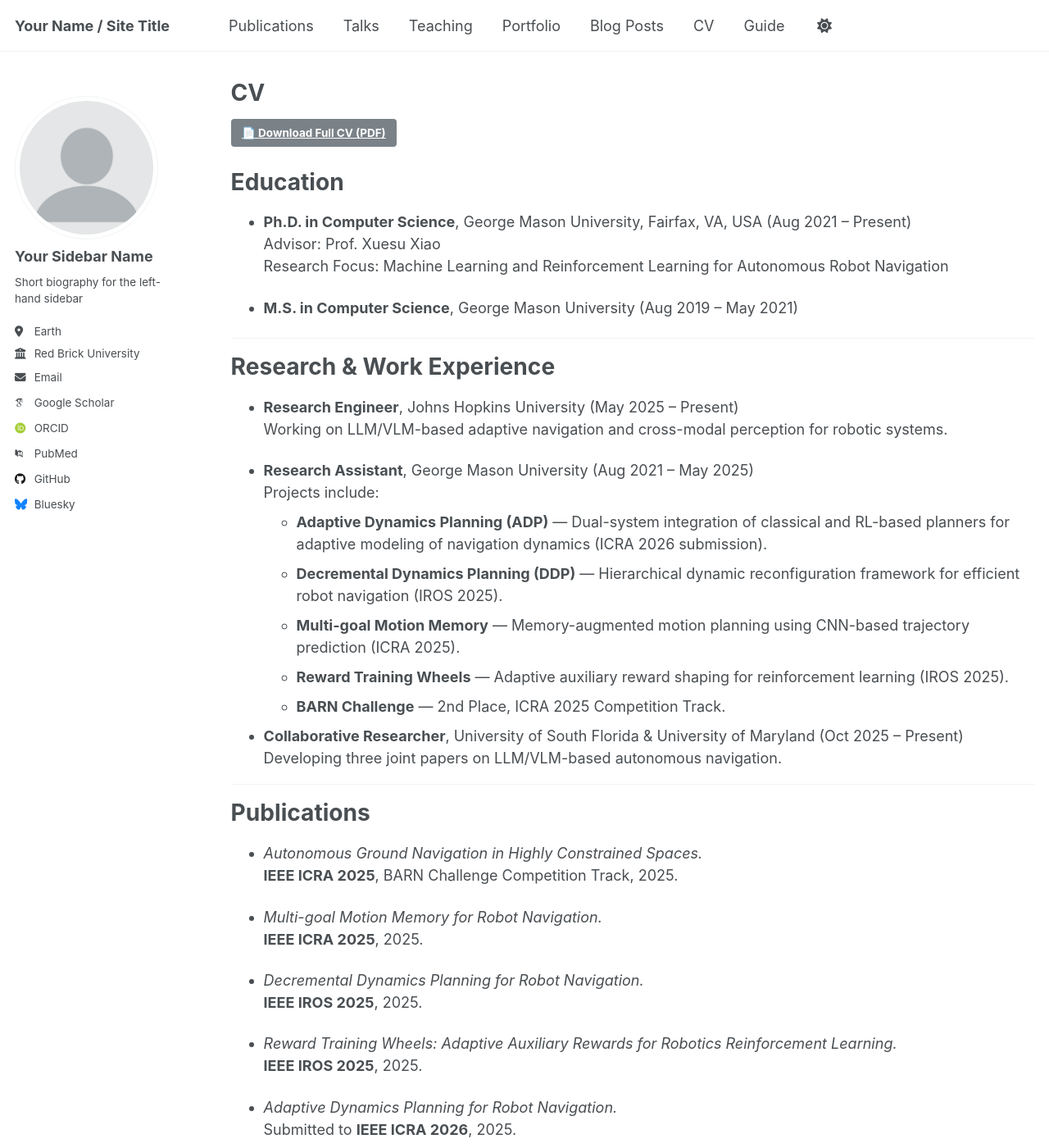
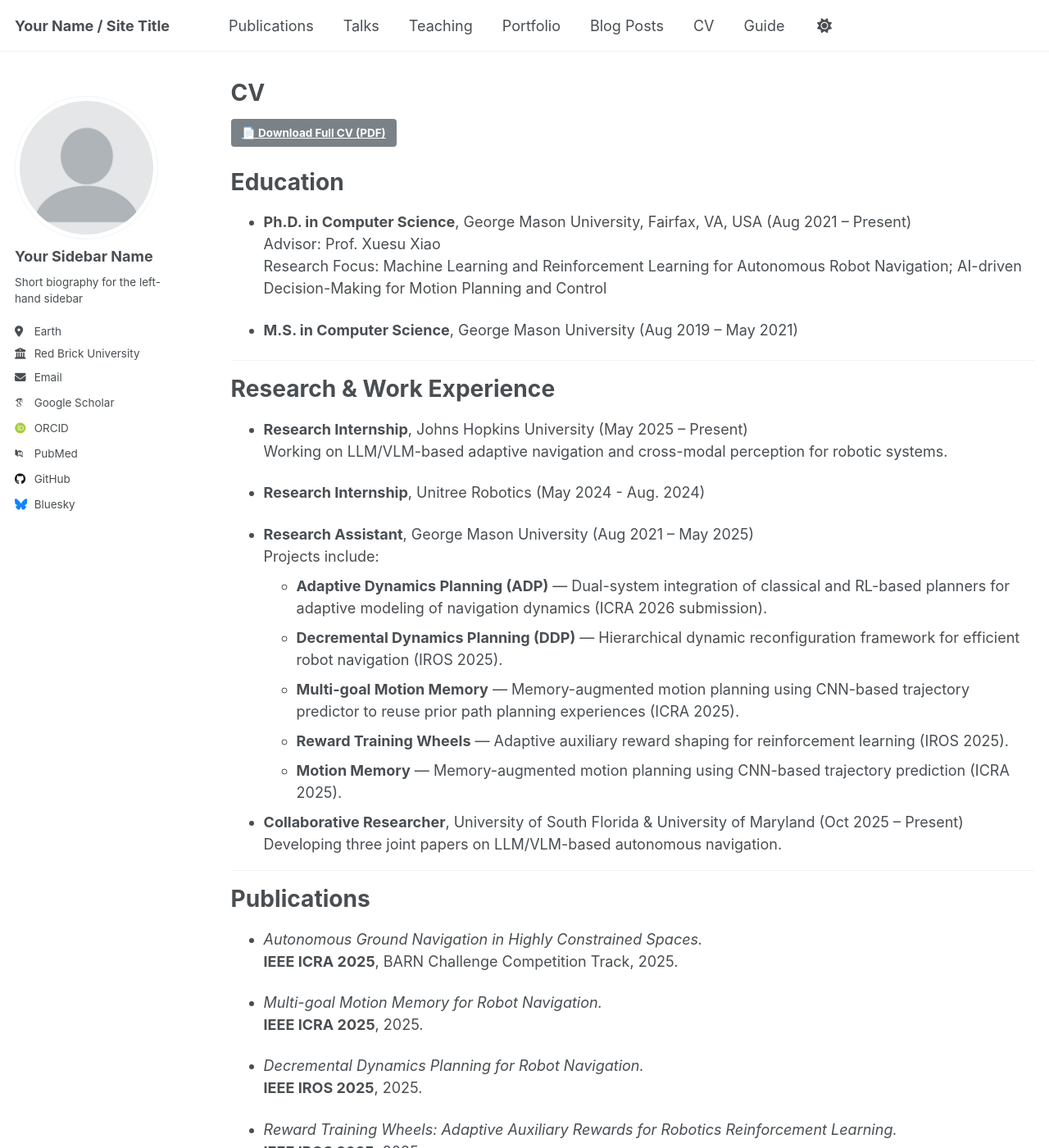
Before and after one commit to yuanjielu-64/yuanjielu-64.github.io, a Jekyll site: the page built from _pages/cv.md, in a window 1280 px wide and 1400 px high. Shown: the whole window at 82% size. Built offline with Jekyll 4.4.1, drawn with Linux system fonts in a browser that asks for light colours; some web fonts are replaced; a script that is not in the unit is left out.

Commit message:
Update cv.md

```diff
--- a/_pages/cv.md
+++ b/_pages/cv.md
@@ -14,7 +14,7 @@ redirect_from:
 # Education
 - **Ph.D. in Computer Science**, George Mason University, Fairfax, VA, USA (Aug 2021 – Present)
   Advisor: Prof. Xuesu Xiao
-  Research Focus: Machine Learning and Reinforcement Learning for Autonomous Robot Navigation
+  Research Focus: Machine Learning and Reinforcement Learning for Autonomous Robot Navigation; AI-driven Decision-Making for Motion Planning and Control
 
 - **M.S. in Computer Science**, George Mason University (Aug 2019 – May 2021)
 
@@ -22,16 +22,19 @@ redirect_from:
 
 # Research & Work Experience
 
-- **Research Engineer**, Johns Hopkins University (May 2025 – Present)
+- **Research Internship**, Johns Hopkins University (May 2025 – Present)
   Working on LLM/VLM-based adaptive navigation and cross-modal perception for robotic systems.
+
+- **Research Internship**, Unitree Robotics (May 2024 - Aug. 2024)
+
 
 - **Research Assistant**, George Mason University (Aug 2021 – May 2025)
   Projects include:
   - **Adaptive Dynamics Planning (ADP)** — Dual-system integration of classical and RL-based planners for adaptive modeling of navigation dynamics (ICRA 2026 submission).
   - **Decremental Dynamics Planning (DDP)** — Hierarchical dynamic reconfiguration framework for efficient robot navigation (IROS 2025).
-  - **Multi-goal Motion Memory** — Memory-augmented motion planning using CNN-based trajectory prediction (ICRA 2025).
+  - **Multi-goal Motion Memory** — Memory-augmented motion planning using CNN-based trajectory predictor to reuse prior path planning experiences (ICRA 2025).
   - **Reward Training Wheels** — Adaptive auxiliary reward shaping for reinforcement learning (IROS 2025).
-  - **BARN Challenge** — 2nd Place, ICRA 2025 Competition Track.
+  - **Motion Memory** — Memory-augmented motion planning using CNN-based trajectory prediction (ICRA 2025).
 
 - **Collaborative Researcher**, University of South Florida & University of Maryland (Oct 2025 – Present)
   Developing three joint papers on LLM/VLM-based autonomous navigation.
```
